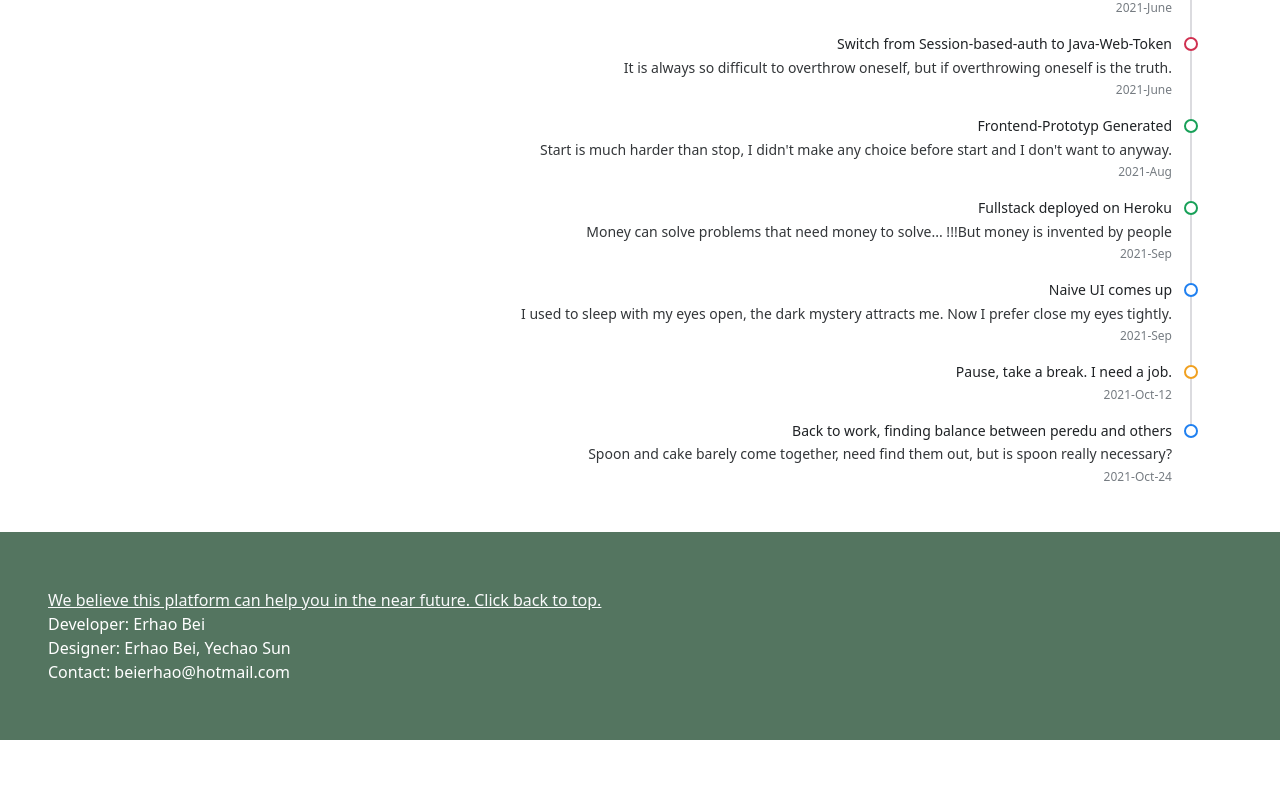
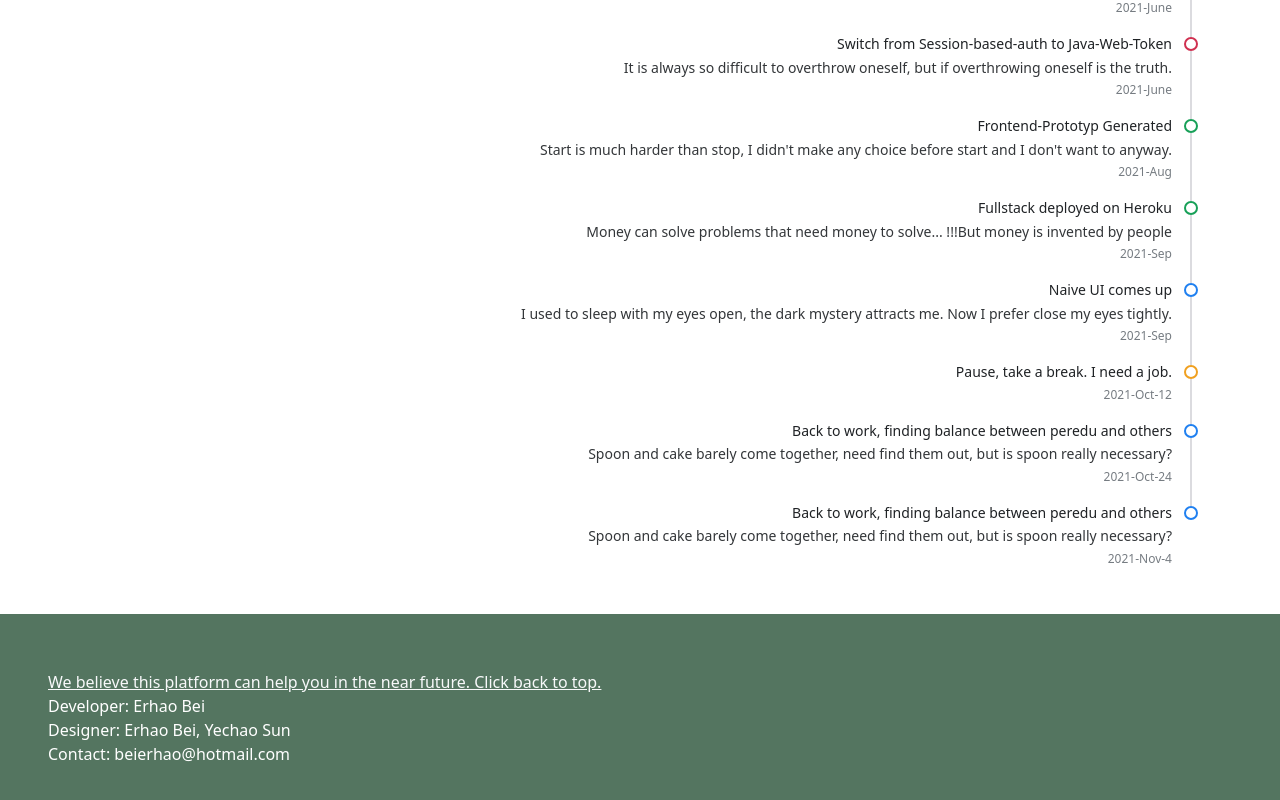
Before and after one commit to billkuku/peredu-frontend, a Vue app: page /about in a window 1280 px wide. Shown: the part 623-1423 px from the top of the page. Before the commit the page ends 1363 px from the top, so only its background shows below. Built offline with nearby package versions, Linux system fonts and the light colour scheme.

Commit message:
timeline update

```diff
--- a/src/views/Timeline.vue
+++ b/src/views/Timeline.vue
@@ -71,6 +71,12 @@
             content="Spoon and cake barely come together, need find them out, but is spoon really necessary?"
             time="2021-Oct-24"
           />
+          <n-timeline-item
+            type="info"
+            title="Back to work, finding balance between peredu and others"
+            content="Spoon and cake barely come together, need find them out, but is spoon really necessary?"
+            time="2021-Nov-4"
+          />
         </n-timeline>
 
       </div>
```
